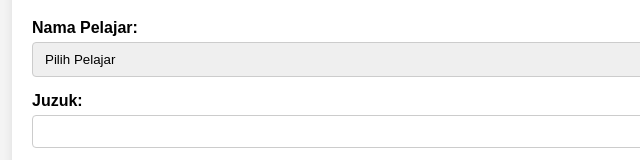
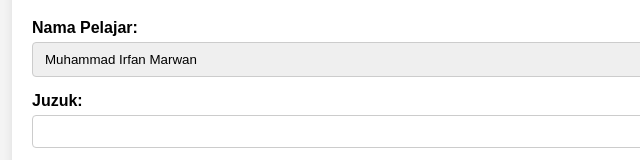
Before and after one commit to Aqiliman2010/Ustaz_Arham_Rekod_Tasmiq, a plain HTML site: page index.html in a window 1280 px wide. Shown: the part 231-391 px from the top of the page, 208-848 px from the left. Drawn offline with Linux system fonts and the light colour scheme; sample sign-in values are in the browser's storage.

Commit message:
Update index.html

```diff
--- a/index.html
+++ b/index.html
@@ -135,12 +135,16 @@
             <div class="form-group">
                 <label for="nama">Nama Pelajar:</label>
                 <select id="nama" required>
-                    <option value="" disabled selected>Pilih Pelajar</option>
-                    <option value="Ahmad">Ahmad</option>
-                    <option value="Fatimah">Fatimah</option>
-                    <option value="Hassan">Hassan</option>
-                    <option value="Siti">Siti</option>
-                    <option value="Zubair">Zubair</option>
+                    <option value="Muhammad Irfan Marwan">Muhammad Irfan Marwan</option>
+                    <option value="Zizie Asyraf">Zizie Asyraf</option>
+                    <option value="Aqil Iman">Aqil Iman</option>
+                    <option value="Amien">Amien Yasser</option>
+                    <option value="Ibad">Ibadurrahman</option>
+                    <option value="Luqman">Luqman Hakim</option>
+                    <option value="Wazif">Ahmad Wazif</option>
+                    <option value="Iskandar">Faris Iskandar</option>
+                    <option value="Widad">Atmam Widad</option>
+                    <option value="Fateh">Fateh Aimanullah</option>
                 </select>
             </div>
             <div class="form-group">
```
